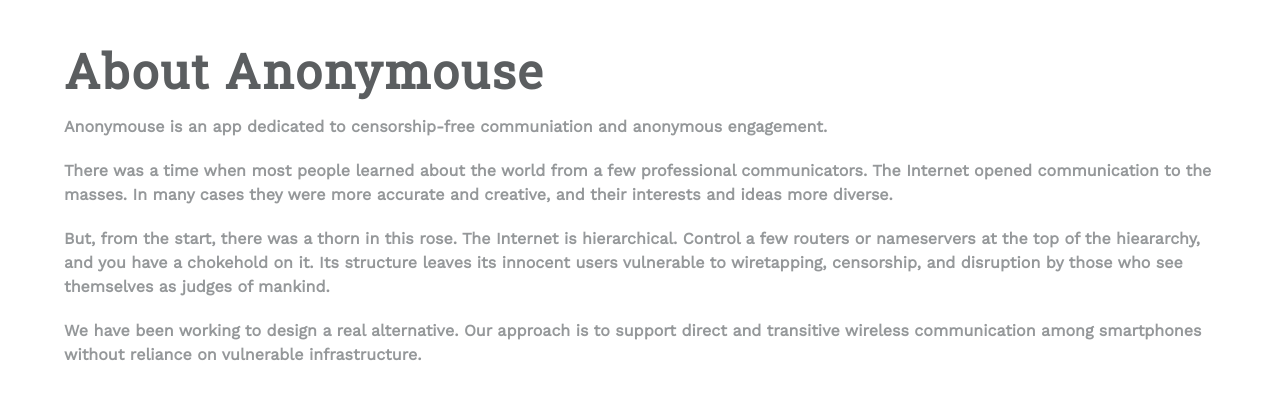
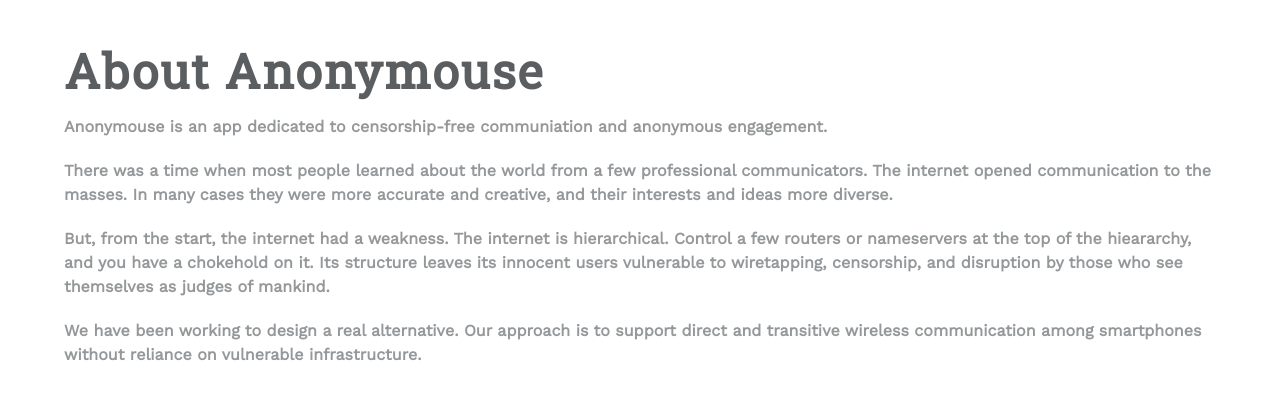
Before and after one commit to duo-yang/anonymouse-site, a Flask app: page /about/ in a window 1280 px wide. Shown: the part 217-631 px from the top of the page. Run offline with Flask 2, Linux system fonts and the light colour scheme; some libraries are stand-ins or nearby versions.

Commit message:
Fixed capitalization errors and revised.

```diff
--- a/templates/aboutpage.html
+++ b/templates/aboutpage.html
@@ -9,10 +9,10 @@
 			</h1>
 			<h2 class="slogan-subtitle light-gray">Anonymouse is an app dedicated to censorship-free communiation and anonymous engagement.</h2>
 			<h2 class="slogan-subtitle light-gray">
-				There was a time when most people learned about the world from a few professional communicators.  The Internet opened communication to the masses. In many cases they were more accurate and creative, and their interests and ideas more diverse.
+				There was a time when most people learned about the world from a few professional communicators.  The internet opened communication to the masses. In many cases they were more accurate and creative, and their interests and ideas more diverse.
 			</h2>
 			<h2 class="slogan-subtitle light-gray">
-				But, from the start, there was a thorn in this rose.  The Internet is hierarchical.  Control a few routers or nameservers at the top of the hieararchy, and you have a chokehold on it.  Its structure leaves its innocent users vulnerable to wiretapping, censorship, and disruption by those who see themselves as judges of mankind.
+				But, from the start, the internet had a weakness.  The internet is hierarchical.  Control a few routers or nameservers at the top of the hieararchy, and you have a chokehold on it.  Its structure leaves its innocent users vulnerable to wiretapping, censorship, and disruption by those who see themselves as judges of mankind.
 			 </h2>
 			 <h2 class="slogan-subtitle light-gray">
 				We have been working to design a real alternative.  Our approach is to support direct and transitive wireless communication among smartphones without reliance on vulnerable infrastructure.
```
